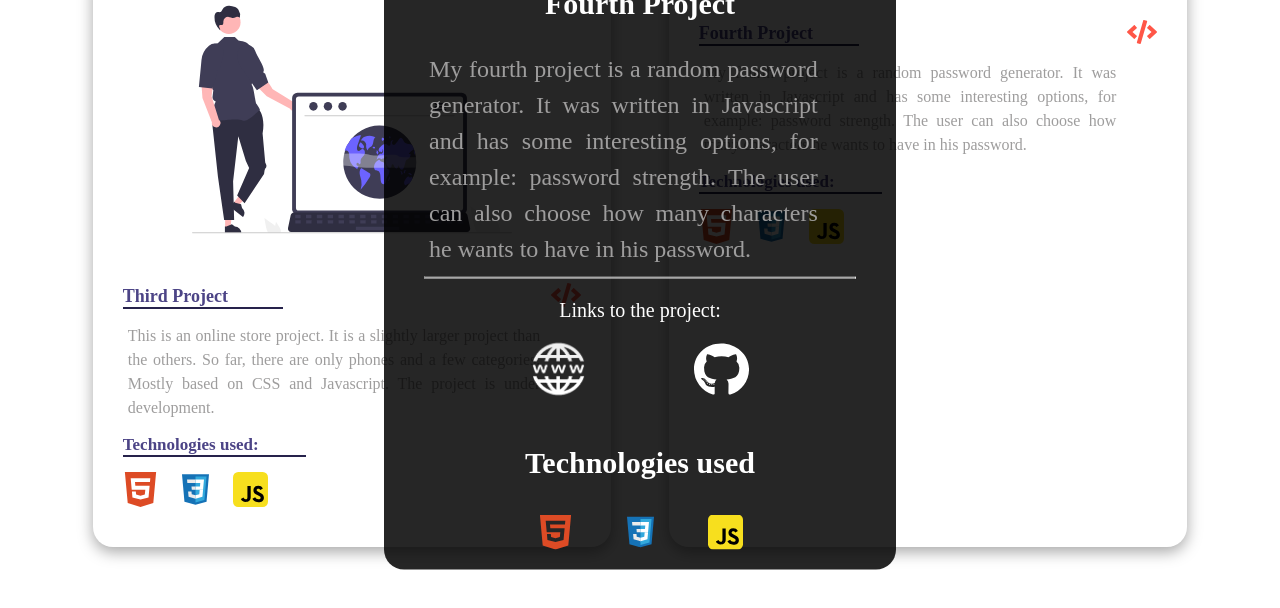
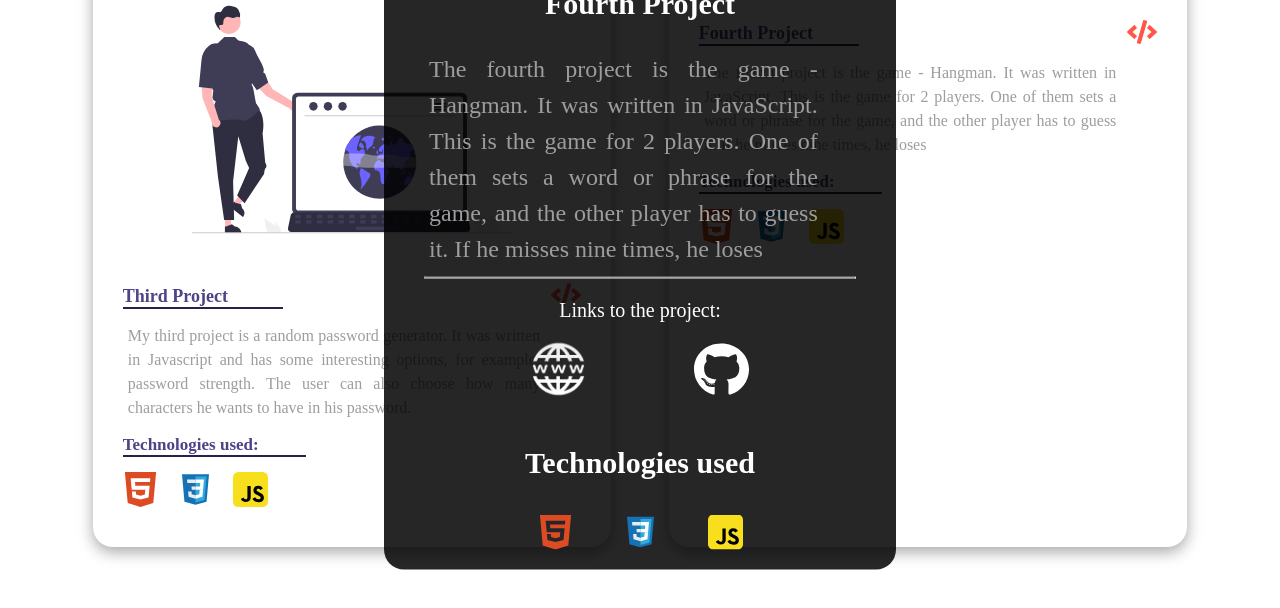
Before and after one commit to Azgeda-debug/Portfolio, a plain HTML site: page Portfolio/index.html in a window 1280 px wide. Both pictures are taken after a click on the element 927 px from the left and 2083 px from the top of the page. Shown: the part 1825-2433 px from the top of the page. Drawn offline with Linux system fonts and the light colour scheme.

Commit message:
Add files via upload

```diff
--- a/Portfolio/index.html
+++ b/Portfolio/index.html
@@ -96,7 +96,7 @@
             </div>
         </div>
 
-        <div class="project-card third">
+        <!-- <div class="project-card third">
             <div class="project-content">
                 <img src="images/projects/third-project.svg" alt="third-project-image" class="project-card-image">
                 <div class="project-title">
@@ -114,16 +114,16 @@
                     </div>
                 </div>
             </div>
-        </div>
+        </div> -->
 
-        <div class="project-card fourth">
+        <div class="project-card third">
             <div class="project-content">
-                <img src="images/projects/fourth-project.svg" alt="fourth-project-image" class="project-card-image">
+                <img src="images/projects/third-project.svg" alt="third-project-image" class="project-card-image">
                 <div class="project-title">
-                    <p class="project-card-title">Fourth Project</p>
+                    <p class="project-card-title">Third Project</p>
                     <a href="https://random-password-generator-azgeda.netlify.app/" target="_blank"><img src="images/icons/code.svg" alt="link-icon" class="project-card-link"></a>
                 </div>
-                <p class="project-card-description">My fourth project is a random password generator. It was written in Javascript and has some interesting options, for example: password strength. The user can also choose how many characters he wants to have in his password.</p>
+                <p class="project-card-description">My third project is a random password generator. It was written in Javascript and has some interesting options, for example: password strength. The user can also choose how many characters he wants to have in his password.</p>
                 <div class="technologies-title">
                     <p class="technologies-card-title">Technologies used:</p>
                     <div class="technologies-icons">
@@ -135,14 +135,14 @@
             </div>
         </div>
 
-        <div class="project-card fifth">
+        <div class="project-card fourth">
             <div class="project-content">
-                <img src="images/projects/fifth-project.jpg" alt="fifth-project-image" class="project-card-image">
+                <img src="images/projects/fourth-project.svg" alt="fourth-project-image" class="project-card-image">
                 <div class="project-title">
-                    <p class="project-card-title">Fifth Project</p>
+                    <p class="project-card-title">Fourth Project</p>
                     <a href="https://azgeda-hangman.netlify.app/" target="_blank"><img src="images/icons/code.svg" alt="link-icon" class="project-card-link"></a>
                 </div>
-                <p class="project-card-description">The fifth project is the game - Hangman. It was written in JavaScript.
+                <p class="project-card-description">The fourth project is the game - Hangman. It was written in JavaScript.
                     This is the game for 2 players. One of them sets a word or phrase for the game, and the other player has to guess it. If he misses nine times, he loses</p>
                 <div class="technologies-title">
                     <p class="technologies-card-title">Technologies used:</p>
--- a/Portfolio/main.js
+++ b/Portfolio/main.js
@@ -139,20 +139,20 @@ secondProject.addEventListener('click', () =>
     createNewProject({title: 'Second Project', description: 'The next project is a game - Rock Paper Scissors. Also based on Javascript. The game is single-player, a user can play against the computer and try his luck.', linkWebsite: 'https://azgeda-rock-paper-scissors-the-game.netlify.app', linkGithub: 'https://github.com/Azgeda-debug/Rock-Paper-Scissors---Javascript-'})
 });
 
-const thirdProject = document.querySelector('.third');
-thirdProject.addEventListener('click', () =>
+// const thirdProject = document.querySelector('.third');
+// thirdProject.addEventListener('click', () =>
+// {
+//     createNewProject({title: 'Third Project', description: 'This is an online store project. It is a slightly larger project than the others. So far, there are only phones and a few categories. Mostly based on CSS and Javascript. The project is under development', linkWebsite: 'https://azgeda-shop-website.netlify.app', linkGithub: 'https://github.com/Azgeda-debug/Website'})
+// });
+
+const fourthProject = document.querySelector('.third');
+fourthProject.addEventListener('click', () =>
 {
-    createNewProject({title: 'Third Project', description: 'This is an online store project. It is a slightly larger project than the others. So far, there are only phones and a few categories. Mostly based on CSS and Javascript. The project is under development', linkWebsite: 'https://azgeda-shop-website.netlify.app', linkGithub: 'https://github.com/Azgeda-debug/Website'})
+    createNewProject({title: 'Fourth Project', description: 'My third project is a random password generator. It was written in Javascript and has some interesting options, for example: password strength. The user can also choose how many characters he wants to have in his password.', linkWebsite: 'https://random-password-generator-azgeda.netlify.app', linkGithub: 'https://github.com/Azgeda-debug/Random-password-generator'})
 });
 
-const fourthProject = document.querySelector('.fourth');
-fourthProject.addEventListener('click', () =>
-{
-    createNewProject({title: 'Fourth Project', description: 'My fourth project is a random password generator. It was written in Javascript and has some interesting options, for example: password strength. The user can also choose how many characters he wants to have in his password.', linkWebsite: 'https://random-password-generator-azgeda.netlify.app', linkGithub: 'https://github.com/Azgeda-debug/Random-password-generator'})
-});
-
-const fifthProject = document.querySelector('.fifth');
+const fifthProject = document.querySelector('.fourth');
 fifthProject.addEventListener('click', () =>
 {
-    createNewProject({title: 'Fourth Project', description: 'The fifth project is the game - Hangman. It was written in JavaScript. This is the game for 2 players. One of them sets a word or phrase for the game, and the other player has to guess it. If he misses nine times, he loses', linkWebsite: 'https://azgeda-hangman.netlify.app/', linkGithub: 'https://github.com/Azgeda-debug/Hangman'})
+    createNewProject({title: 'Fourth Project', description: 'The fourth project is the game - Hangman. It was written in JavaScript. This is the game for 2 players. One of them sets a word or phrase for the game, and the other player has to guess it. If he misses nine times, he loses', linkWebsite: 'https://azgeda-hangman.netlify.app/', linkGithub: 'https://github.com/Azgeda-debug/Hangman'})
 });
```
